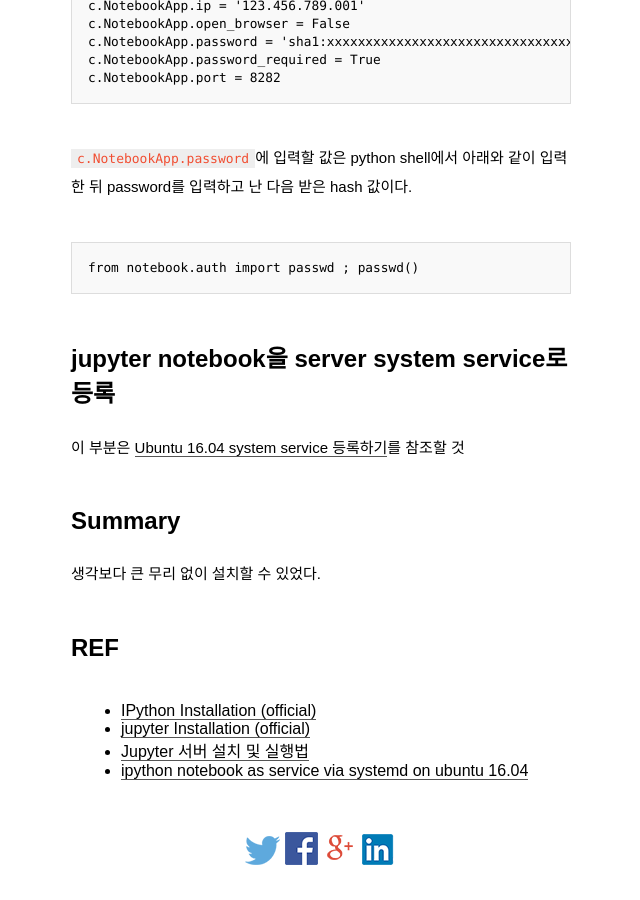
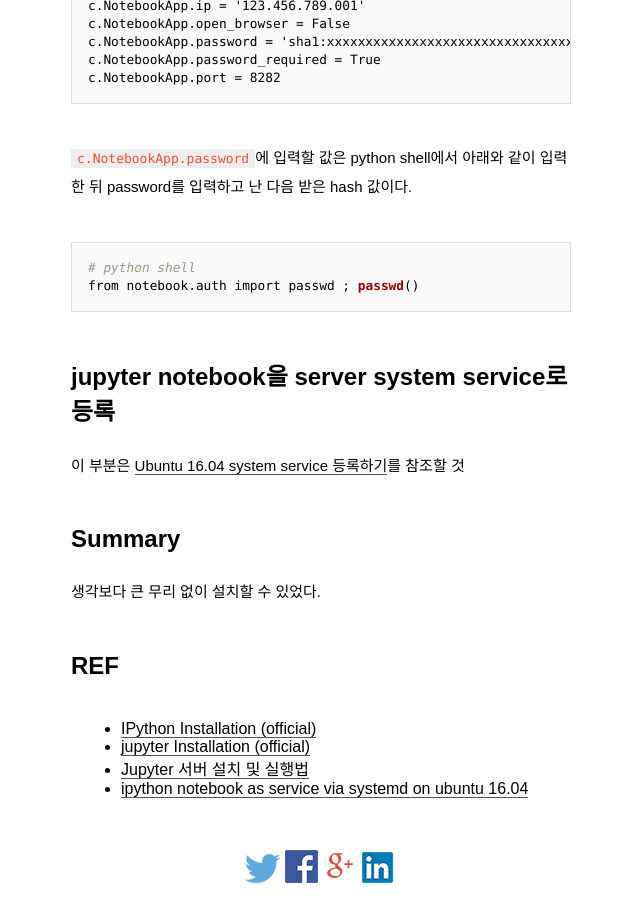
Before and after one commit to pinedance/blog, a Jekyll site: the page built from _posts/2017/07-12/2017-09-13-jupyter-notebook-on-your-server.md, in a window 1280 px wide and 900 px high, scrolled down 1860 px. Shown: the whole window, without its empty margins (319-959 px from the left). Built offline with Jekyll 4.4.1, drawn with Linux system fonts in a browser that asks for light colours; some web fonts are replaced; comment, search, counter and statistics services are not loaded.

Commit message:
update lastest posts

````diff
--- a/_posts/2017/07-12/2017-09-13-jupyter-notebook-on-your-server.md
+++ b/_posts/2017/07-12/2017-09-13-jupyter-notebook-on-your-server.md
@@ -69,7 +69,8 @@
 
 `c.NotebookApp.password`에 입력할 값은 python shell에서 아래와 같이 입력한 뒤 password를 입력하고 난 다음 받은 hash 값이다.
 
-```
+```python
+# python shell
 from notebook.auth import passwd ; passwd()
 ```
 
````
Also changed, not shown: _posts/2016/07-12/2016-07-02-split-video-file.md (+1 -1 lines).
